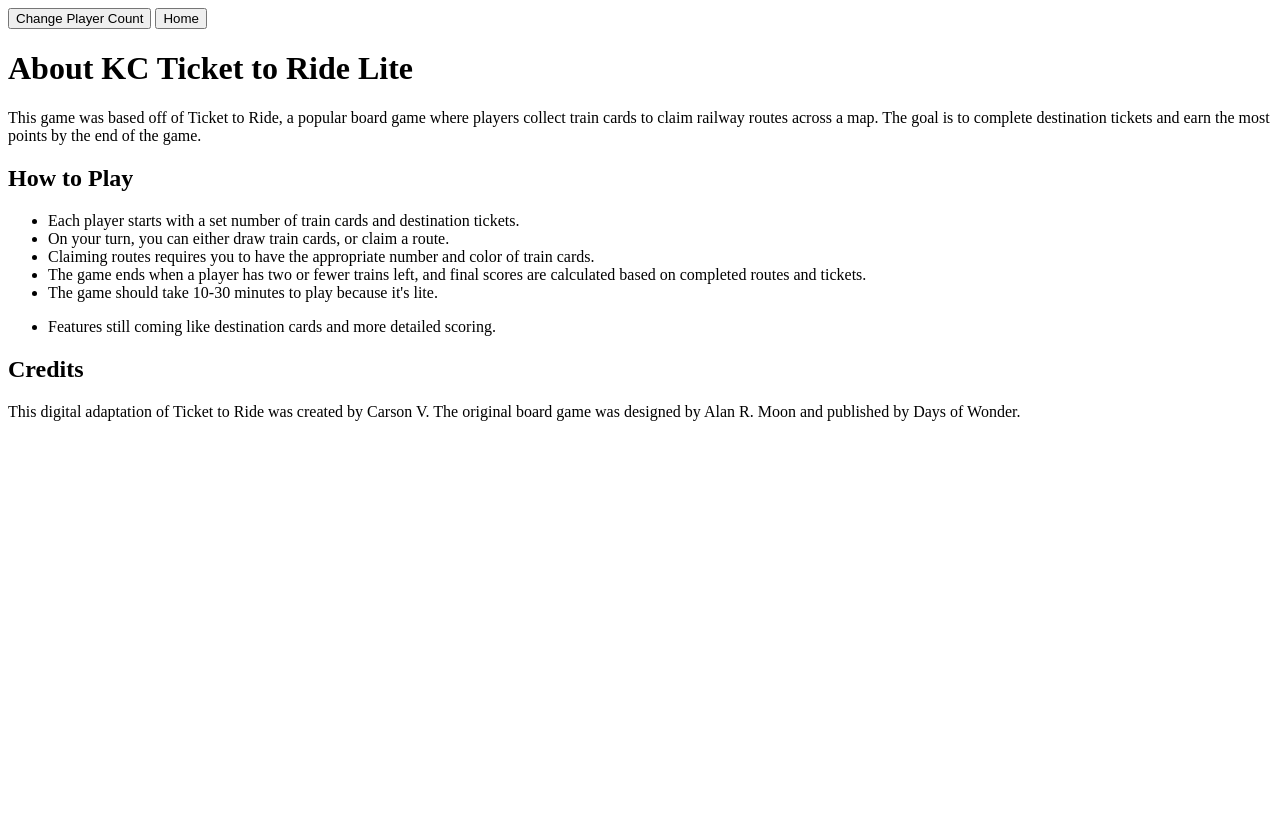
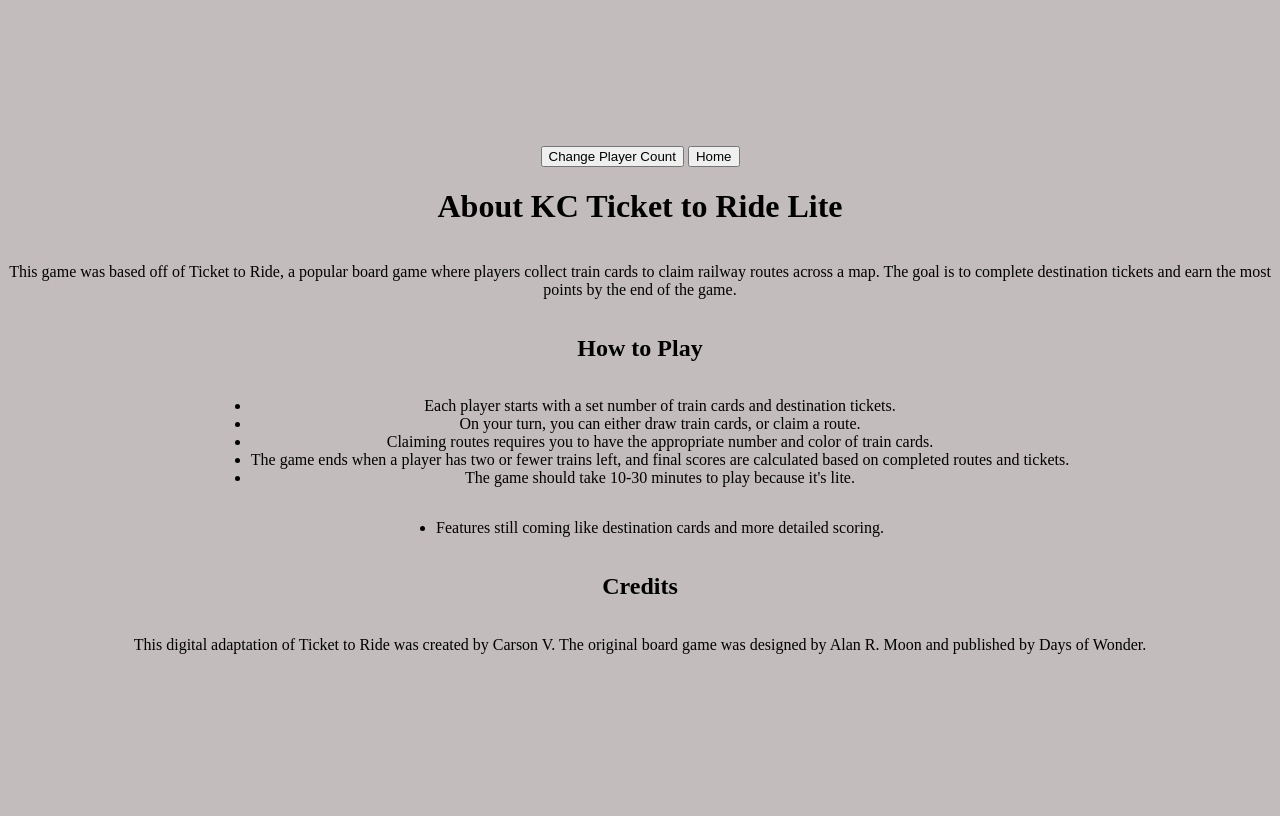
Before and after one commit to CarsonV8824/KC-Ticket-To-Ride, a Flask app: page /about in a window 1280 px wide. Before the commit the page ends 421 px from the top, so only its background shows below. Run offline with Flask 3, Linux system fonts and the light colour scheme.

Commit message:
done
done

```diff
--- a/src/static/css/styles.css
+++ b/src/static/css/styles.css
@@ -99,3 +99,29 @@
     text-align: center;
     list-style-type: none;
 }
+
+/* about page */
+.about-page-body{
+    display: flex;
+    flex-direction: column;
+    align-items: center;
+    justify-content: center;
+    height: 100vh;
+    background-color: rgb(194, 188, 188);
+    color: black;
+    text-align: center;
+}
+
+.about-back-btn{
+    width: 220px;
+    height: 45px;
+    font-size: 20px;
+    margin: 10px;
+    cursor: pointer;
+}
+
+.about-content{
+    width: 600px;
+    font-size: 18px;
+    margin: 20px;
+}
--- a/src/templates/index.html
+++ b/src/templates/index.html
@@ -20,6 +20,7 @@
 
   <p class="player-stats" id="playerStats">PlayerStats </p>
   <p class="player-stats" id="playerTrains">PlayerTrains</p>
+  <p class="player-stats" id="playerDestinations">PlayerDestinations</p>
   <p class="open-pile" id="openPile">OpenPile</p>
 
   <div class="choices-on-turn-body">
```
